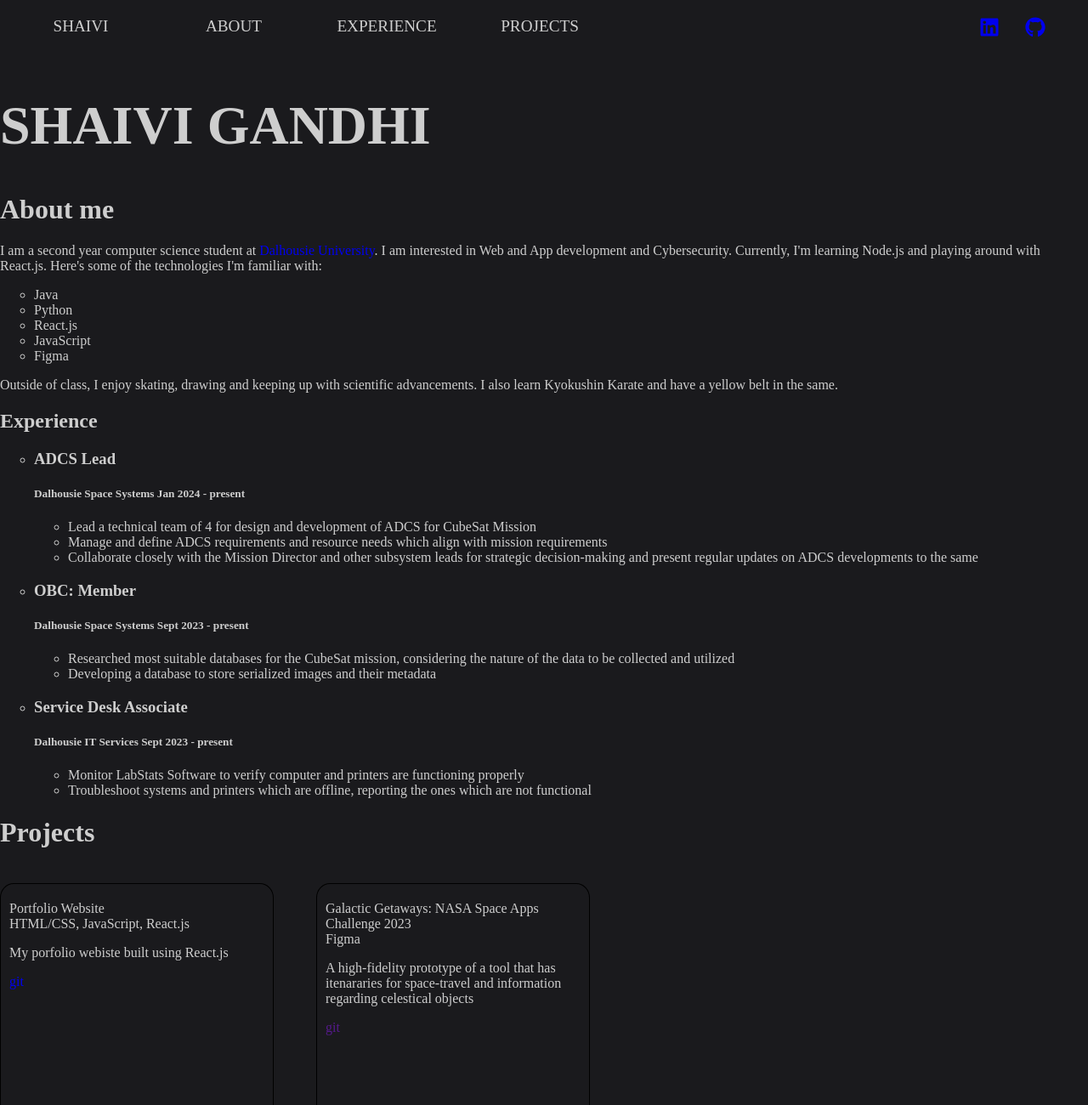
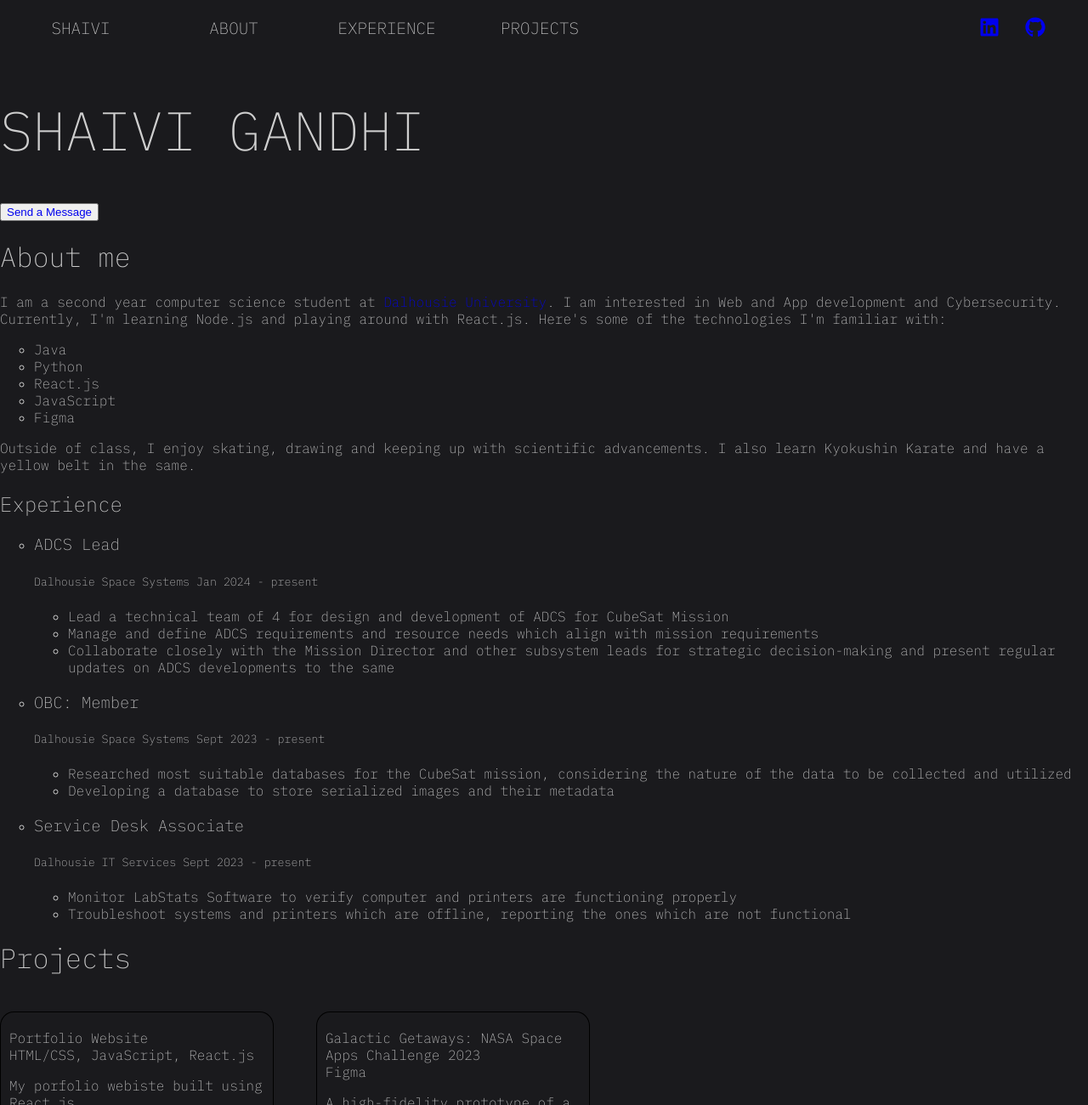
Before and after one commit to sha1v1/website, a React (Vite) app in the folder shaivi/: page / in a window 1280 px wide. Shown: the top 1300 px of the page at 85% size. Built offline with nearby package versions, Linux system fonts and the light colour scheme.

Commit message:
added mail button. improved navbar.

```diff
--- a/shaivi/src/components/Home.jsx
+++ b/shaivi/src/components/Home.jsx
@@ -31,6 +31,7 @@ function Home(){
     return(
         <div className='home-container' id="Home">
             <h1 renders = {numRenders} className='name'>{myName}</h1>
+            <button className='mail-button'><a href="mailto:shaivigandhi@yahoo.com">Send a Message </a></button>
        </div>
     );
 }
--- a/shaivi/src/components/Navbar.jsx
+++ b/shaivi/src/components/Navbar.jsx
@@ -55,10 +55,10 @@ function Navbar() {
         </div>
 
         <div className="socials">
-          <a href="www.linkedin.com/in/shaivi-gandhi">
+          <a target="_blank" href="www.linkedin.com/in/shaivi-gandhi">
             <FaLinkedin className="social-links" />
           </a>
-          <a href="https://github.com/sha1v1">
+          <a target="_blank" href="https://github.com/sha1v1">
             <FaGithub className="social-links" />
           </a>
         </div>
--- a/shaivi/src/components/Projects.jsx
+++ b/shaivi/src/components/Projects.jsx
@@ -15,7 +15,7 @@ function Projects(){
         {
             name: "Galactic Getaways: NASA Space Apps Challenge 2023",
             desc: "A high-fidelity prototype of a tool that has itenararies for space-travel and information regarding celestical objects",
-            git: "", //to be added
+            git: "https://www.figma.com/proto/Lx9jgApYoQGPkyZYMLMyM9/Space-Tourism?type=design&node-id=3-2&scaling=scale-down&page-id=0%3A1&starting-point-node-id=3%3A2", //to be added
             build: "Figma",
             image: "" //to be added
         }
@@ -32,7 +32,7 @@ function Projects(){
                             <Card.Title className='title'>{p.name}</Card.Title>
                             <Card.Subtitle className="subtitle">{p.build}</Card.Subtitle>
                             <Card.Text className="description"> {p.desc}</Card.Text>
-                            <Card.Link href={p.git} className="link">git</Card.Link>
+                            <Card.Link href={p.git} target="_blank" className="link">git</Card.Link>
                         </Card.Body>
                     </Card>
                 ))
--- a/shaivi/src/components/Typer.jsx
+++ b/shaivi/src/components/Typer.jsx
@@ -25,9 +25,9 @@ export default function Typer({ text }) {
           })
           .join("");
 
-        counter++;
+        counter+= 1/2;
         setText(newText);
-      }, 50);
+      }, 30);
 
       return () => clearInterval(intervalId);
     }
--- a/shaivi/src/index.css
+++ b/shaivi/src/index.css
@@ -1,3 +1,4 @@
+@import url('https://fonts.googleapis.com/css2?family=IBM+Plex+Mono:wght@200&display=swap');
 :root {
   font-synthesis: none;
   text-rendering: optimizeLegibility;
@@ -16,4 +17,5 @@ body{
   height: 100vh;
   background-color: var(--primary-bg);
   color: var(--primary-font);
+  font-family: 'IBM Plex Mono', monospace;
 }
```
